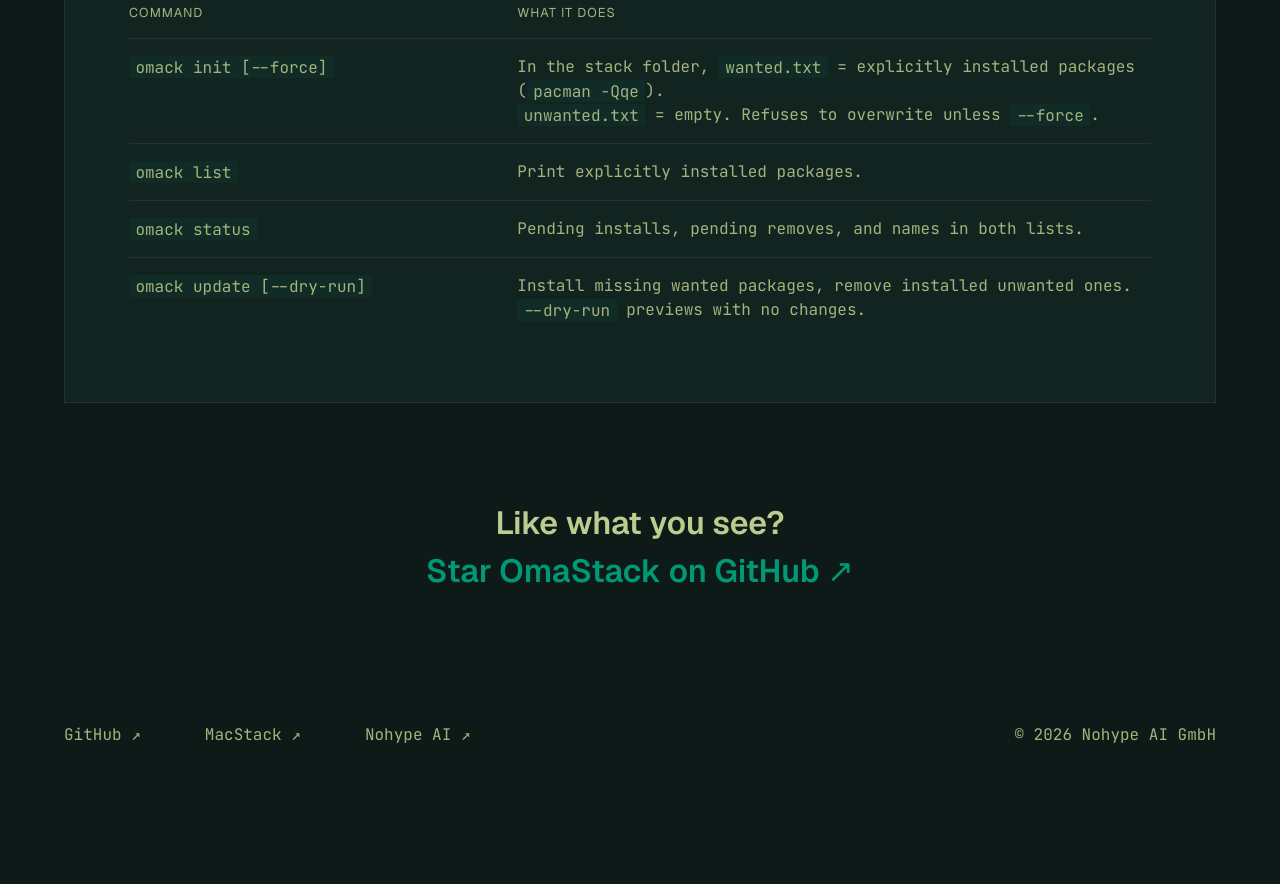
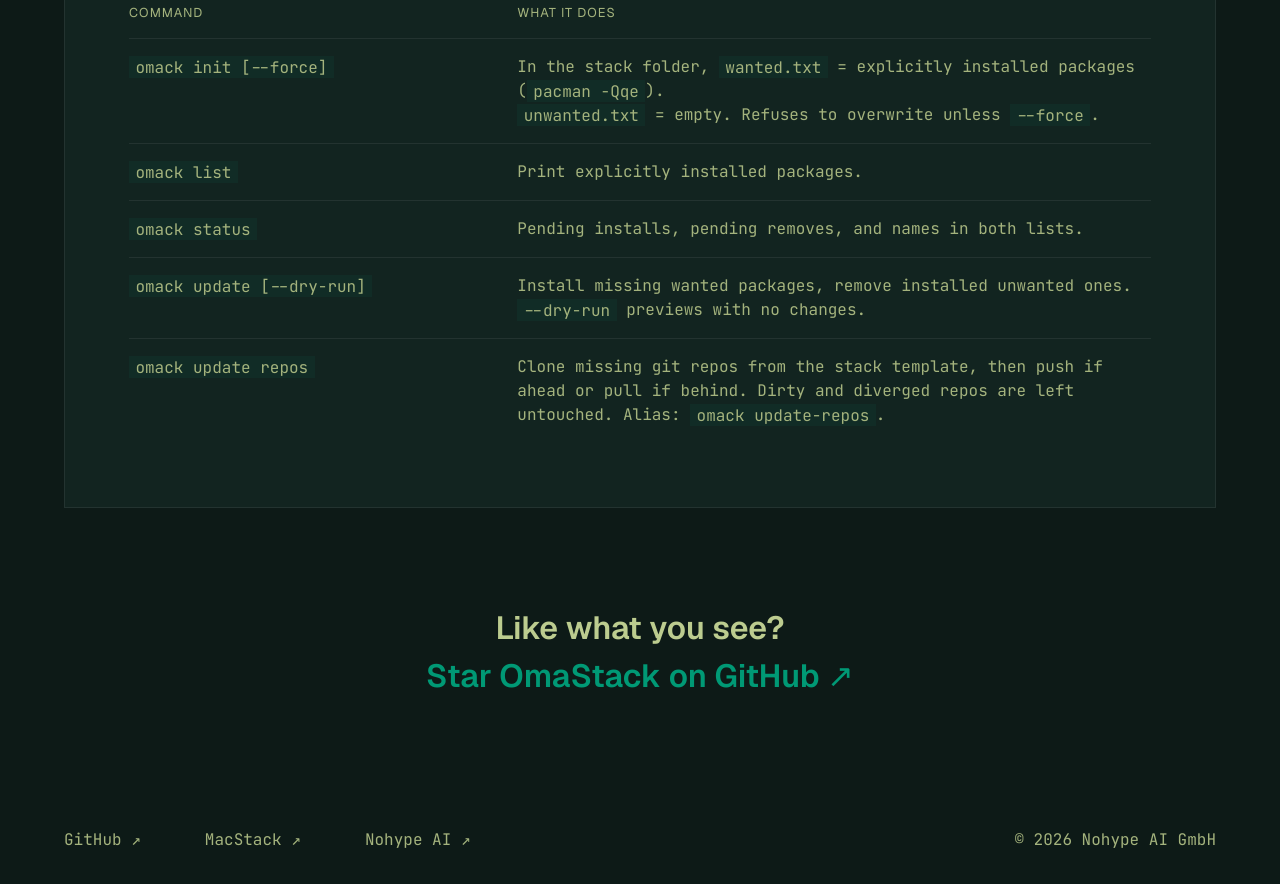
Before and after one commit to nohype-ai/omastack-dev.github.io, a plain HTML site: page index.html in a window 1280 px wide. Shown: the part 1348-2232 px from the top of the page. Before the commit the page ends 2127 px from the top, so only its background shows below. Drawn offline with Linux system fonts and the light colour scheme.

Commit message:
Document omack update repos.

```diff
--- a/index.html
+++ b/index.html
@@ -163,6 +163,15 @@
                     changes.
                   </td>
                 </tr>
+                <tr>
+                  <td><code>omack update repos</code></td>
+                  <td>
+                    Clone missing git repos from the stack template, then
+                    push if ahead or pull if behind.
+                    Dirty and diverged repos are left untouched.
+                    Alias: <code>omack update-repos</code>.
+                  </td>
+                </tr>
               </tbody>
             </table>
           </div>
```
